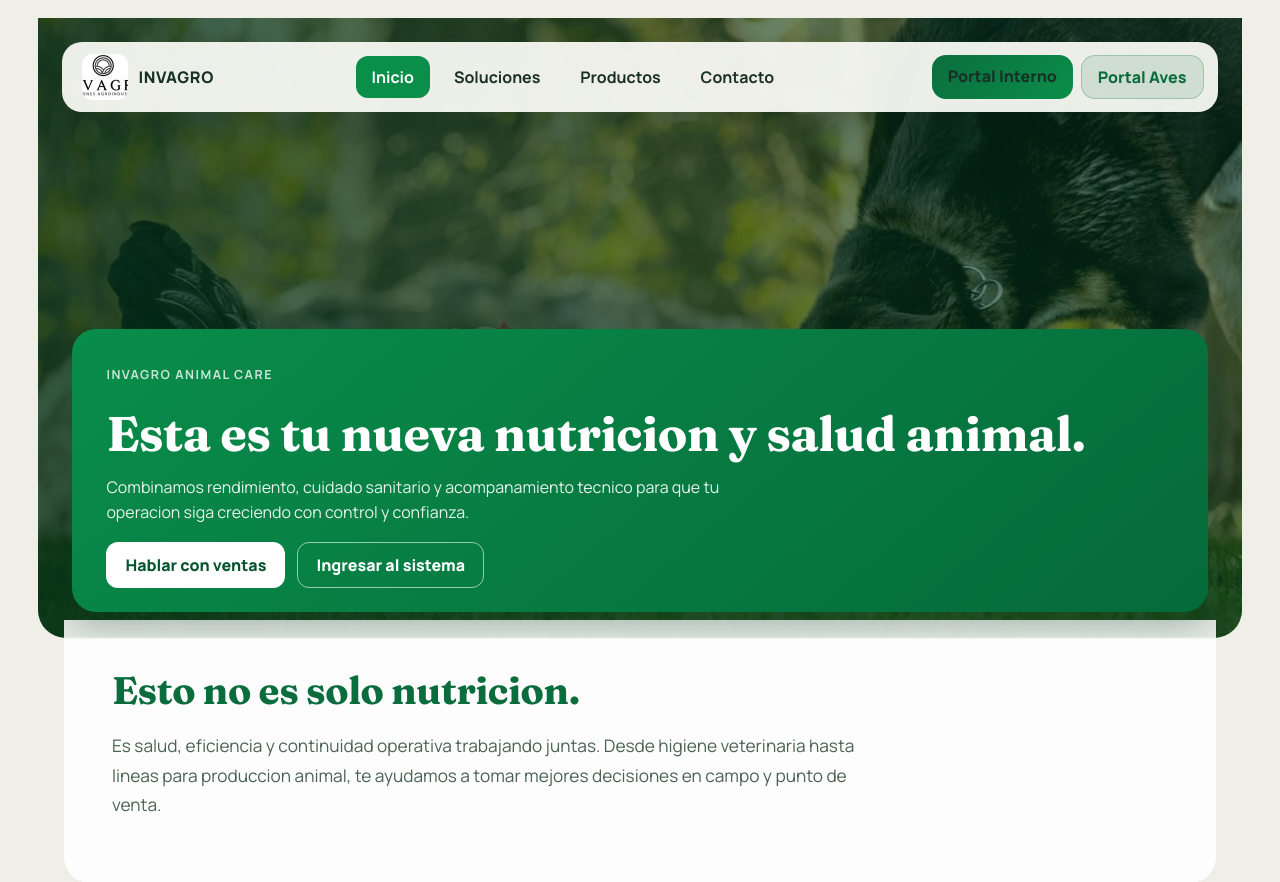
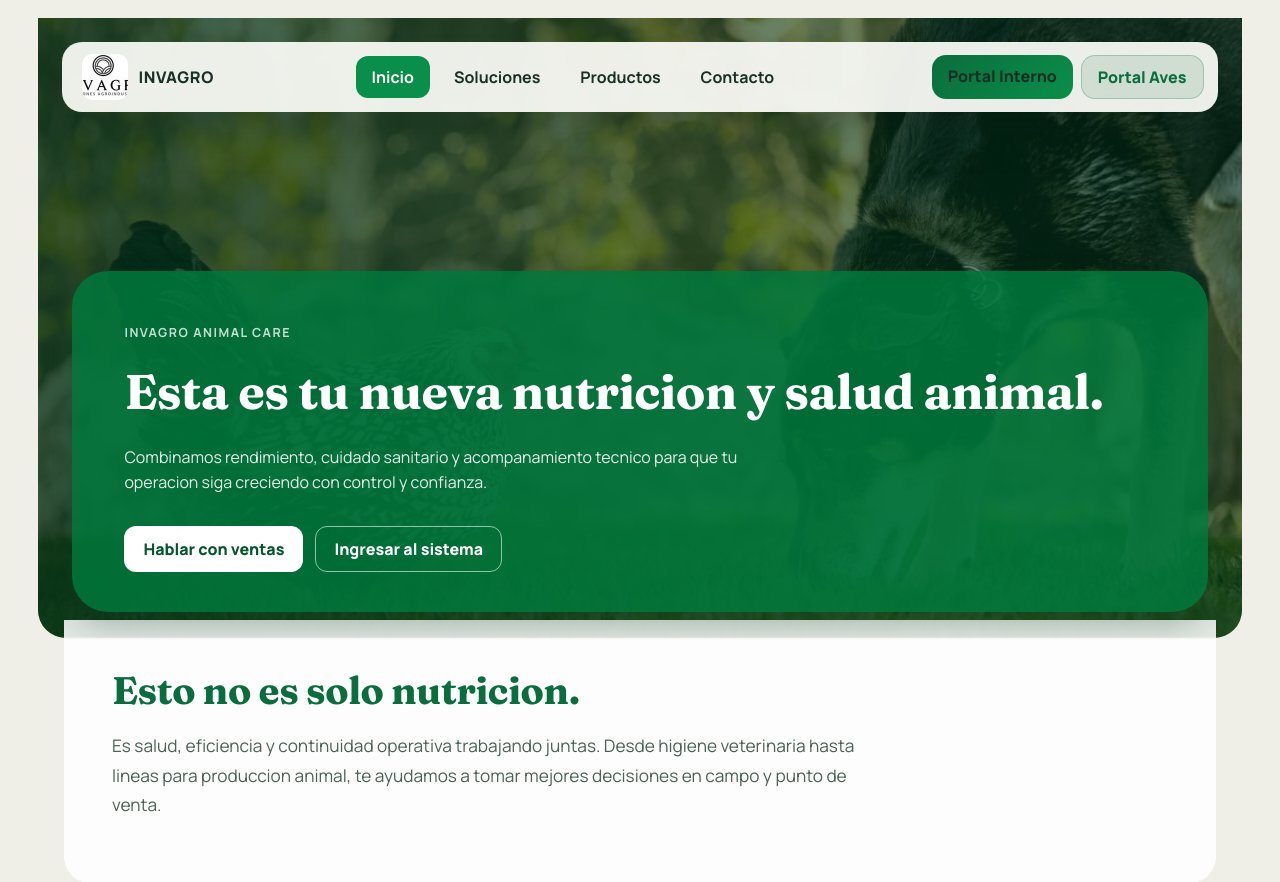
Before and after one commit to Luisfer8904/Sistema-de-facturacion-Invagro, a Flask app: page / in a window 1280 px wide. Shown: the part 58-940 px from the top of the page. Run offline with Flask 3, Linux system fonts and the light colour scheme; parts of the project's set-up code (start-up, migrations or seed data) failed here and were passed over.

Commit message:
Actualizar hero con overlay tipo Cargill

```diff
--- a/backend/static/css/styles.css
+++ b/backend/static/css/styles.css
@@ -2502,14 +2502,18 @@ body {
 }
 
 .landing-v2-hero-card {
-  width: min(1180px, 100%);
-  border-radius: 24px;
-  padding: 24px 34px;
+  width: 100%;
+  border-radius: 36px;
+  padding: 40px 52px;
   color: var(--v2-white);
-  background: linear-gradient(140deg, #098d4a, #056a3a);
+  background: rgba(0, 120, 60, 0.85);
   position: relative;
   z-index: 2;
   box-shadow: 0 14px 30px rgba(9, 58, 33, 0.28);
+  display: flex;
+  flex-direction: column;
+  justify-content: center;
+  min-height: 240px;
 }
 
 .landing-v2-kicker {
@@ -2523,13 +2527,15 @@ body {
   opacity: 0.86;
 }
 
-.landing-v2-hero-card h1 {
+.landing-v2-hero-card h1,
+.hero-title {
   font-size: clamp(2rem, 3.8vw, 3.8rem);
   line-height: 1.05;
   margin: 10px 0 12px;
 }
 
-.landing-v2-hero-card p {
+.landing-v2-hero-card p,
+.hero-description {
   max-width: 68ch;
   line-height: 1.6;
   color: rgba(255, 255, 255, 0.9);
@@ -2780,8 +2786,9 @@ body {
   }
 
   .landing-v2-hero-card {
-    border-radius: 16px;
-    padding: 18px 16px;
+    border-radius: 22px;
+    padding: 28px 22px;
+    min-height: 200px;
   }
 
   .landing-v2-intro {
--- a/backend/templates/landing.html
+++ b/backend/templates/landing.html
@@ -22,7 +22,7 @@
     </header>
 
     <main class="landing-v2-main">
-      <section class="landing-v2-hero" id="inicio">
+      <section class="landing-v2-hero hero-section" id="inicio">
         <div class="landing-v2-mainnav">
           <div class="landing-v2-brand">
             <img src="/static/assets/logo.jpg" alt="Logo Invagro" />
@@ -40,14 +40,14 @@
           </div>
         </div>
 
-        <div class="landing-v2-hero-card">
+        <div class="landing-v2-hero-card hero-overlay">
           <p class="landing-v2-kicker">Invagro Animal Care</p>
-          <h1>Esta es tu nueva nutricion y salud animal.</h1>
-          <p>
+          <h1 class="hero-title">Esta es tu nueva nutricion y salud animal.</h1>
+          <p class="hero-description">
             Combinamos rendimiento, cuidado sanitario y acompanamiento tecnico
             para que tu operacion siga creciendo con control y confianza.
           </p>
-          <div class="landing-v2-hero-actions">
+          <div class="landing-v2-hero-actions hero-buttons">
             <a class="landing-v2-btn primary" href="#contacto">Hablar con ventas</a>
             <a class="landing-v2-btn ghost" href="/login">Ingresar al sistema</a>
           </div>
```
